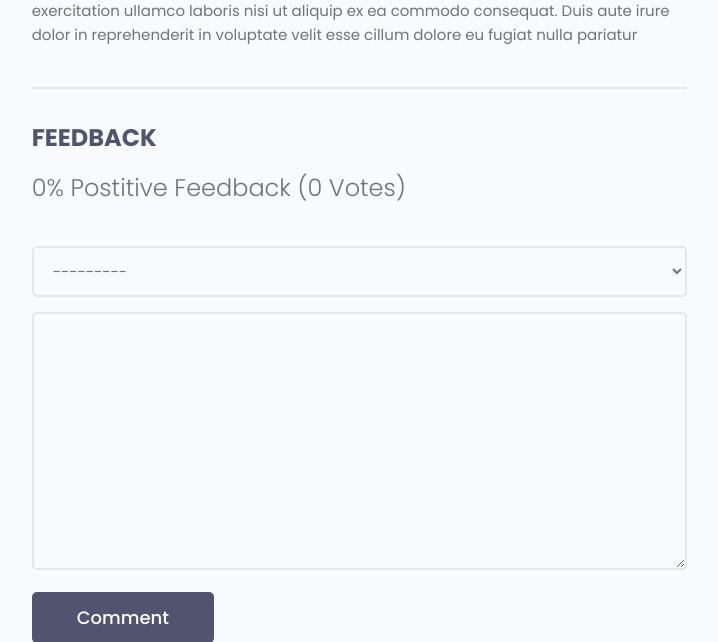
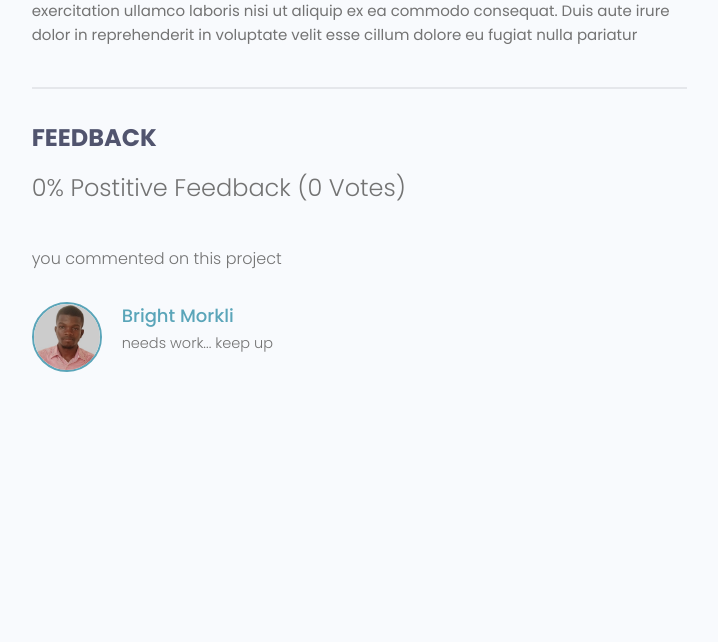
Before and after one commit to brightmorkli37/gh-devs-network, a Django app: page /projects/project_detail/b94fc5ed-c577-463d-9684-6c2400a0a2a9/ in a window 1280 px wide. Shown: the part 760-1402 px from the top of the page, without its empty margins (465-1183 px from the left). After the commit the page ends 1132 px from the top, so only its background shows below. Run offline with Django 4.2, Linux system fonts and the light colour scheme; a user stored in the database is signed in; data comes from the database, SQL or seed files in the repository; both versions use the stored data as it was after the commit; some libraries are stand-ins or nearby versions.

Commit message:
complete comment feature

```diff
--- a/projects/templates/projects/projects_detail.html
+++ b/projects/templates/projects/projects_detail.html
@@ -41,6 +41,11 @@
               {{project.vote_ratio}}% Postitive Feedback ({{project.vote_total}} Vote{{project.vote_total|pluralize:'s'}})
             </h5>
 
+            {% if request.user.profile.id in project.reviewers %}
+              <p>you commented on this project</p>
+            {% elif request.user.profile == project.owner %}
+              <p>you own this project</p>
+            {% elif request.user.is_authenticated %}
             <form class="form" action="" method="POST">
               {% csrf_token %}
               {% for field in form %}
@@ -51,6 +56,9 @@
               {% endfor %}
               <input class="btn btn--sub btn--lg" type="submit" value="Comment" />
             </form>
+            {% else %}
+              <p><a href="{% url 'login' %}?next={{request.path}}">Login In</a> to leave a comment/review.</p>
+            {% endif %}
 
             <div class="commentList">
               {% comment %} {% for review in project.review_set.all %} {% endcomment %}
--- a/users/templates/users/login_register.html
+++ b/users/templates/users/login_register.html
@@ -56,7 +56,7 @@
         <p>Hello Developer, Welcome Back!</p>
       </div>
 
-      <form action="{% url 'login' %}" method="POST" class="form auth__form">
+      <form action="" method="POST" class="form auth__form">
         {% csrf_token %}
         <!-- Input:Email -->
         <div class="form__field">
--- a/users/views.py
+++ b/users/views.py
@@ -16,7 +16,7 @@ def loginUser(request):
         return redirect('profiles')
 
     if request.method == 'POST':
-        username = request.POST.get('username')
+        username = request.POST.get('username').lower()
         password = request.POST.get('password')
         try:
             user = User.objects.get(username=username)
@@ -27,7 +27,7 @@ def loginUser(request):
 
         if user is not None:
             login(request, user)
-            return redirect('profiles')
+            return redirect(request.GET['next'] if 'next' in request.GET else 'account')
         else:
             messages.error(request, 'username or password is incorrect')
 
```
Also changed, not shown: db.sqlite3.
